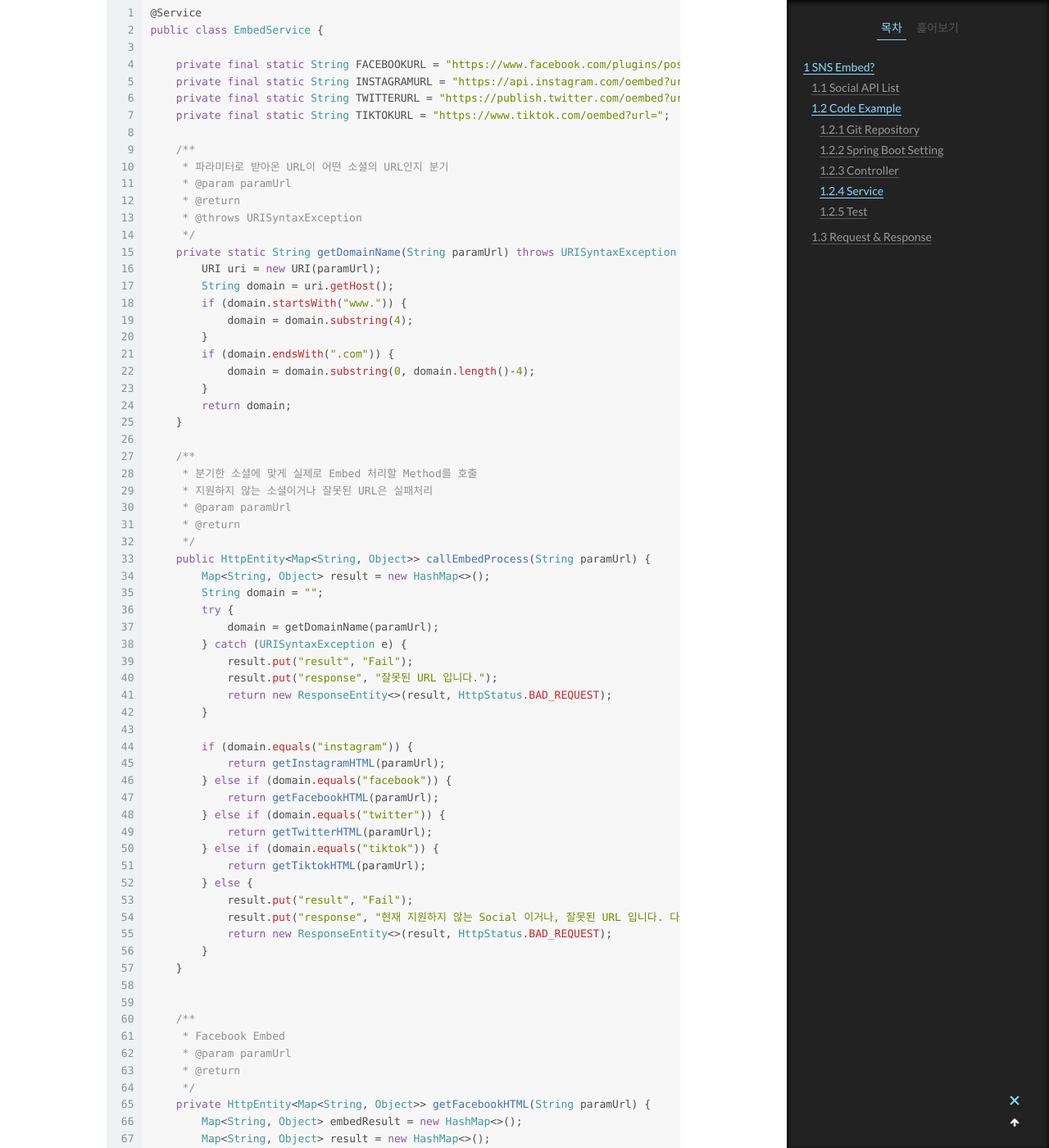
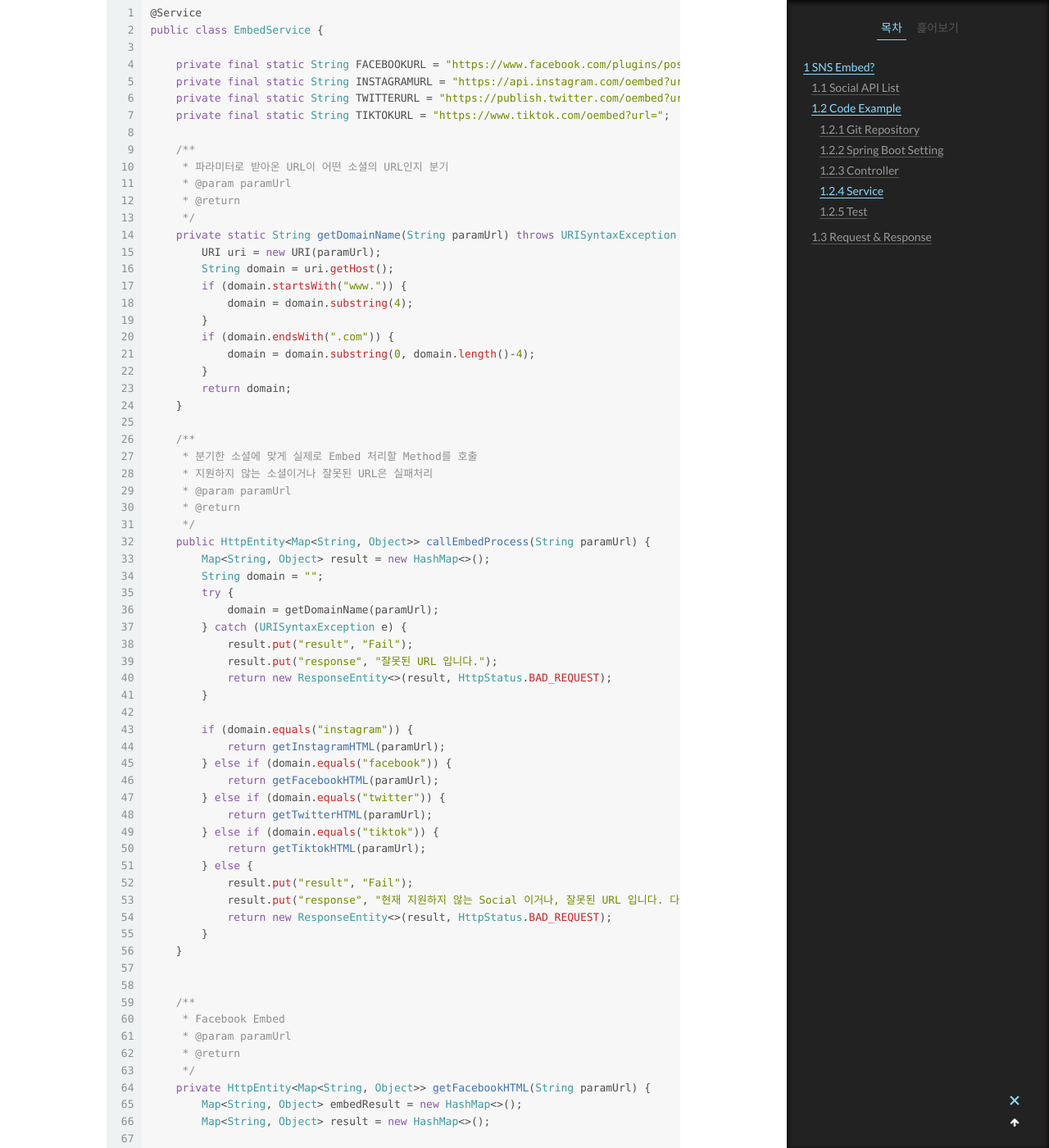
Before and after one commit to jbb9229/jbb9229.github.io, a Jekyll site: the page built from _posts/2020-07-07-spring-socialembed-01.md, in a window 1280 px wide and 1400 px high, scrolled down 2482 px. Shown: the whole window at 82% size. Built offline with Jekyll 4.4.1, drawn with Linux system fonts in a browser that asks for light colours; comment, search, counter and statistics services are not loaded.

Commit message:
fix Method comment 2020-07-07-spring-socialembed-01.md

```diff
--- a/_posts/2020-07-07-spring-socialembed-01.md
+++ b/_posts/2020-07-07-spring-socialembed-01.md
@@ -96,7 +96,6 @@ public class EmbedService {
      * 파라미터로 받아온 URL이 어떤 소셜의 URL인지 분기
      * @param paramUrl
      * @return
-     * @throws URISyntaxException
      */
     private static String getDomainName(String paramUrl) throws URISyntaxException {
         URI uri = new URI(paramUrl);
```
